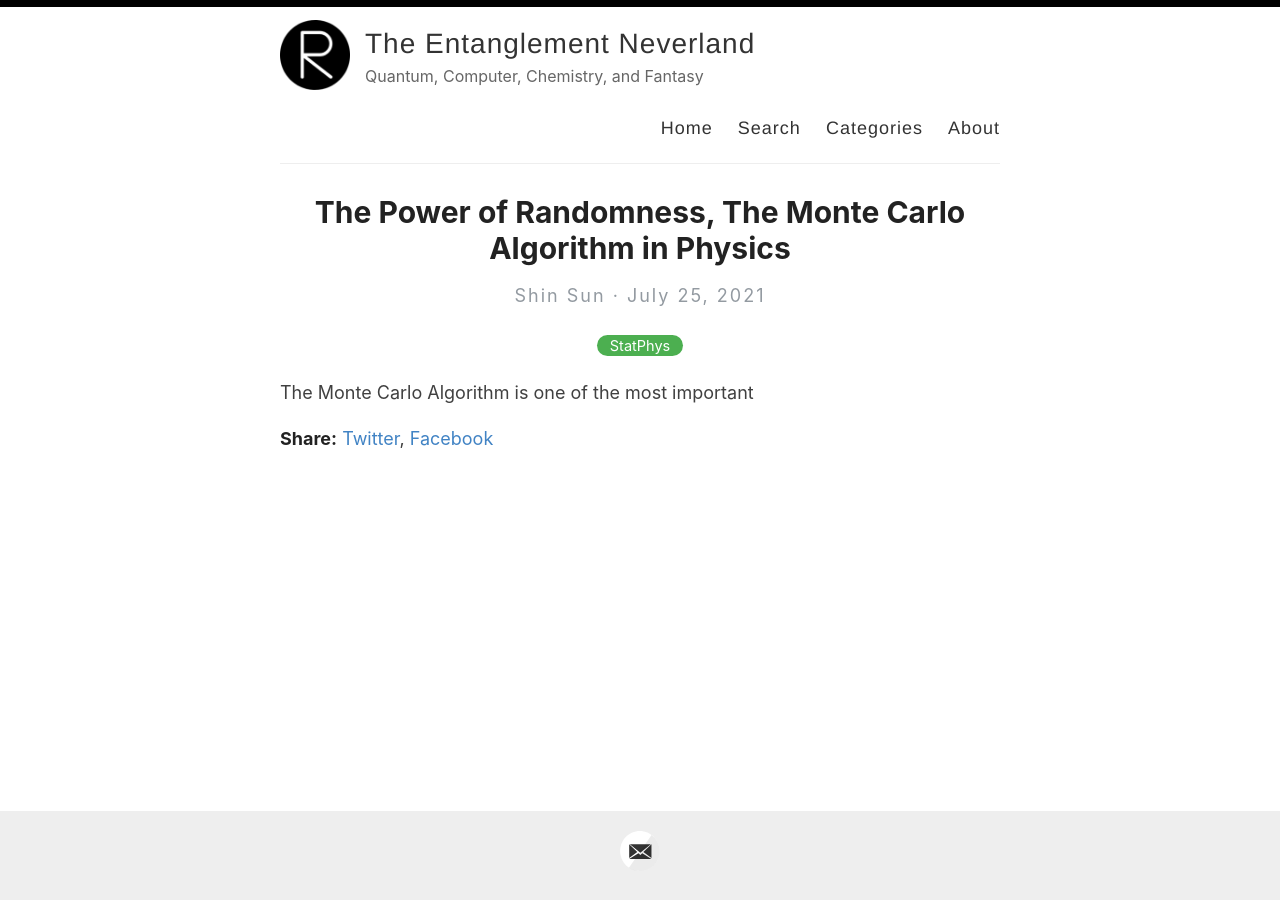
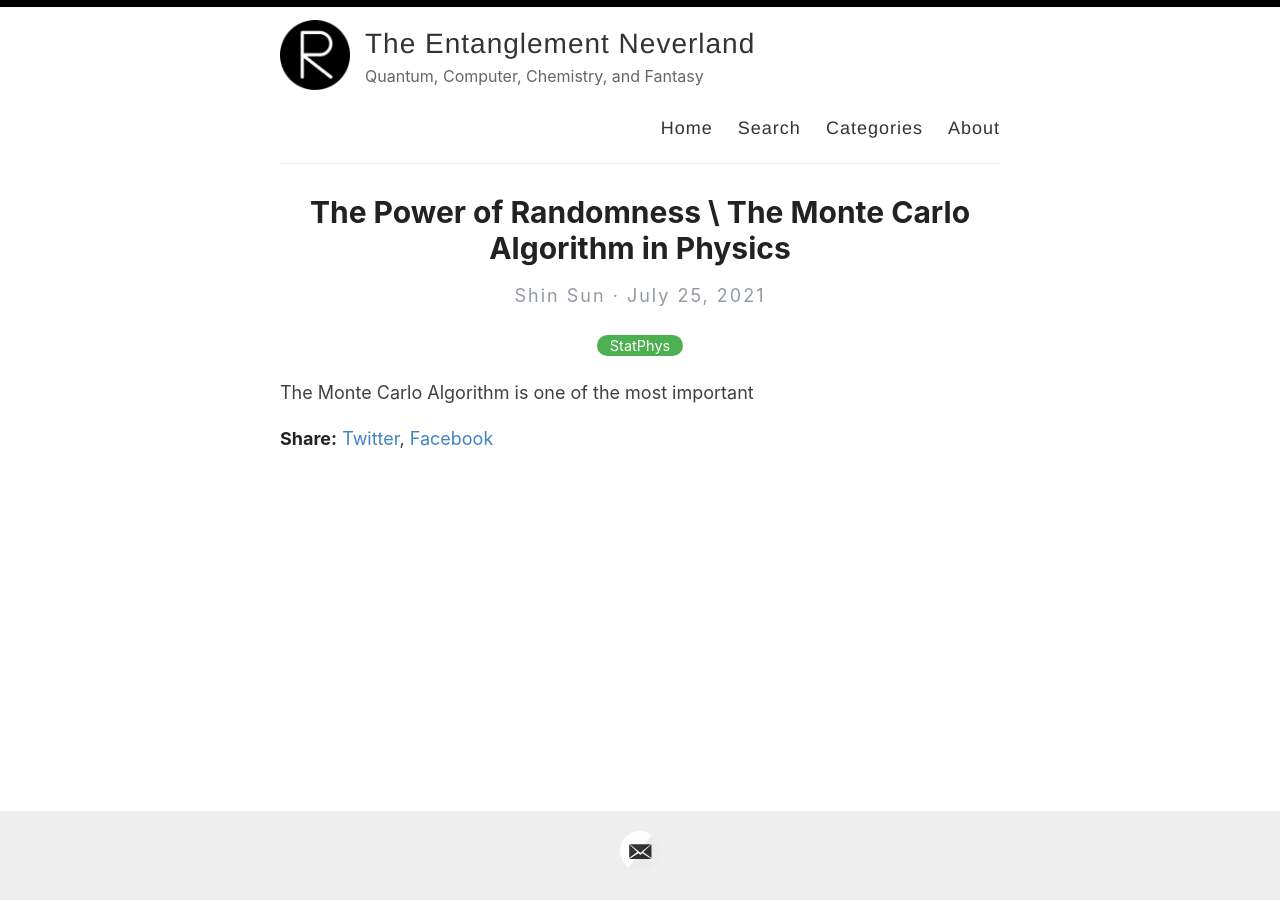
Before and after one commit to ZincSun/ZincSun.github.io, a Jekyll site: the page built from _posts/2021-07-25-MonteCarlo.md, in a window 1280 px wide. Built offline with Jekyll 4.4.1, drawn with Linux system fonts in a browser that asks for light colours.

```diff
--- a/_posts/2021-07-25-MonteCarlo.md
+++ b/_posts/2021-07-25-MonteCarlo.md
@@ -1,6 +1,6 @@
 ---
 layout: post
-title: The Power of Randomness, The Monte Carlo Algorithm in Physics
+title: The Power of Randomness \ The Monte Carlo Algorithm in Physics
 categories: StatPhys
 ---
 
```
